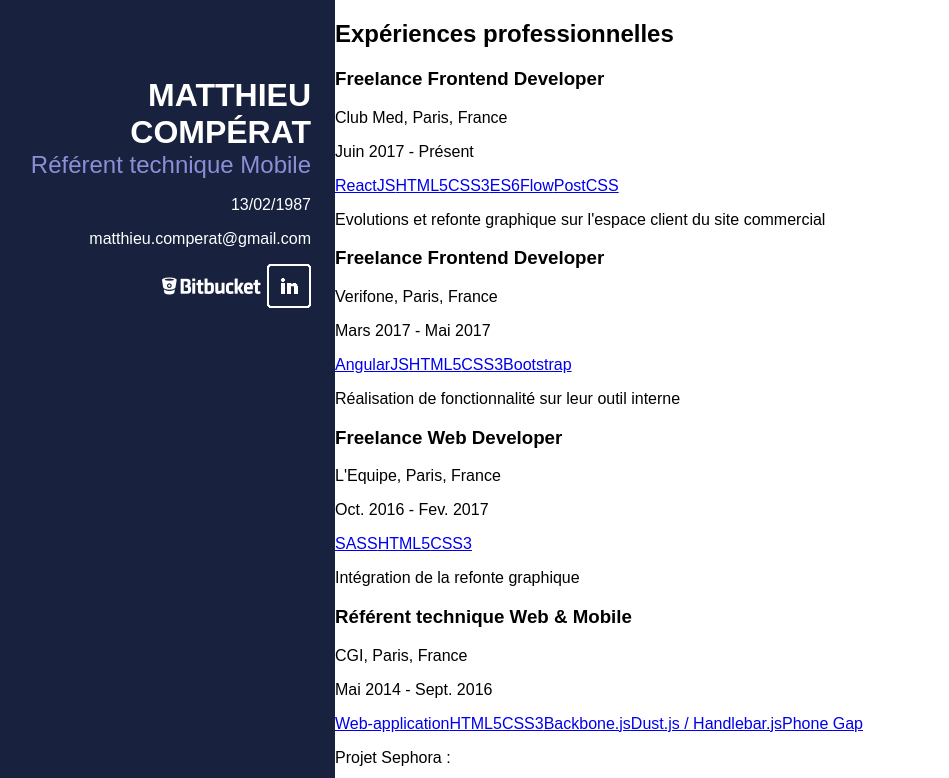
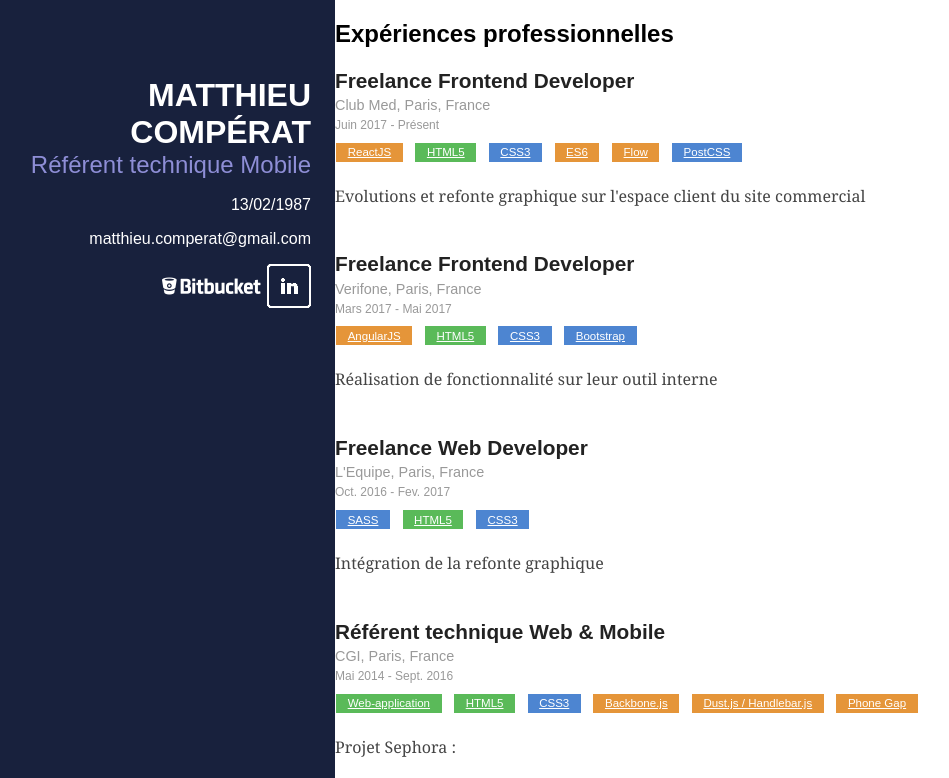
Before and after one commit to Mitchnsun/mcomperat, a React (Create React App) app: page / in a window 1280 px wide. Shown: the top 778 px of the page, without its empty margins (49-998 px from the left). Built offline with nearby package versions, Linux system fonts and the light colour scheme.

Commit message:
[v3] CSS for Post component

```diff
--- /dev/null
+++ b/src/components/post/Post.css
@@ -0,0 +1,37 @@
+.Posts {
+  padding-bottom: 1em;
+}
+
+.Post {
+  padding-bottom: 0.5em;
+}
+
+.Post-title {
+  font-size: 1.3em;
+  color: #222;
+  margin-bottom: 0.2em;
+}
+
+.Post-avatar {
+  border-radius: 50px;
+  float: right;
+  margin-left: 1em;
+}
+
+.Post-description {
+  font-family: Georgia, "Cambria", serif;
+  color: #444;
+  line-height: 1.5em;
+}
+
+.Post-meta {
+  color: #999;
+  font-size: 90%;
+  padding-bottom : 5px;
+  margin: 0;
+  overflow: hidden;
+}
+
+.Post-meta.era {
+  font-size: 75%;
+}
--- a/src/components/post/Post.js
+++ b/src/components/post/Post.js
@@ -1,4 +1,6 @@
 import React from 'react';
+import Tag from '../tag/Tag';
+import './Post.css';
 
 export default function Post(props) {
   console.log(props);
@@ -15,7 +17,7 @@
         <p className="Post-meta">
           {props.tags ?
             props.tags.map( tag => {
-              return <a href="#" className={`Post-category Post-category-${tag.ref}`}>{tag.name}</a>;
+              return <Tag tag={tag.ref} name={tag.name} />;
             })
             : null
           }
```
